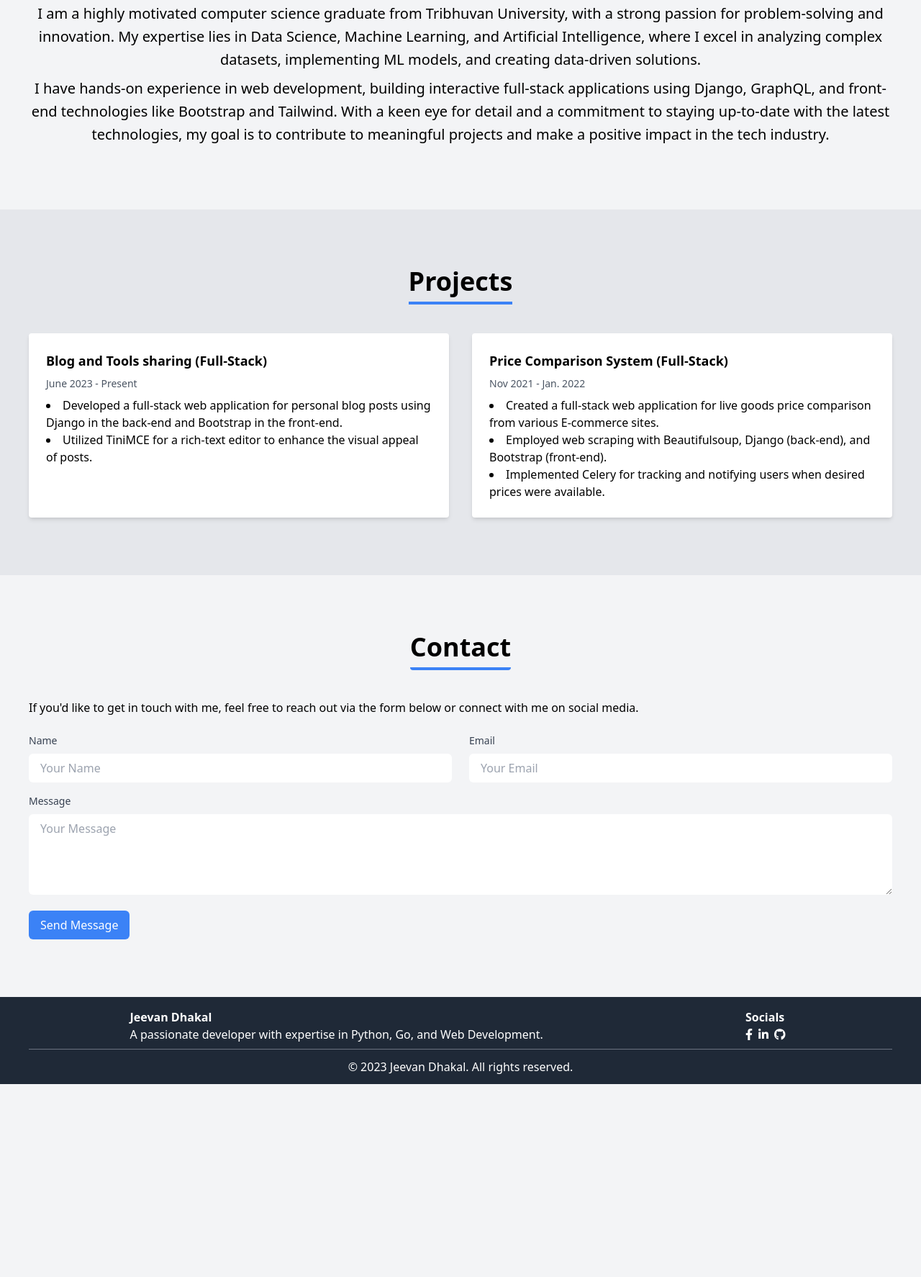
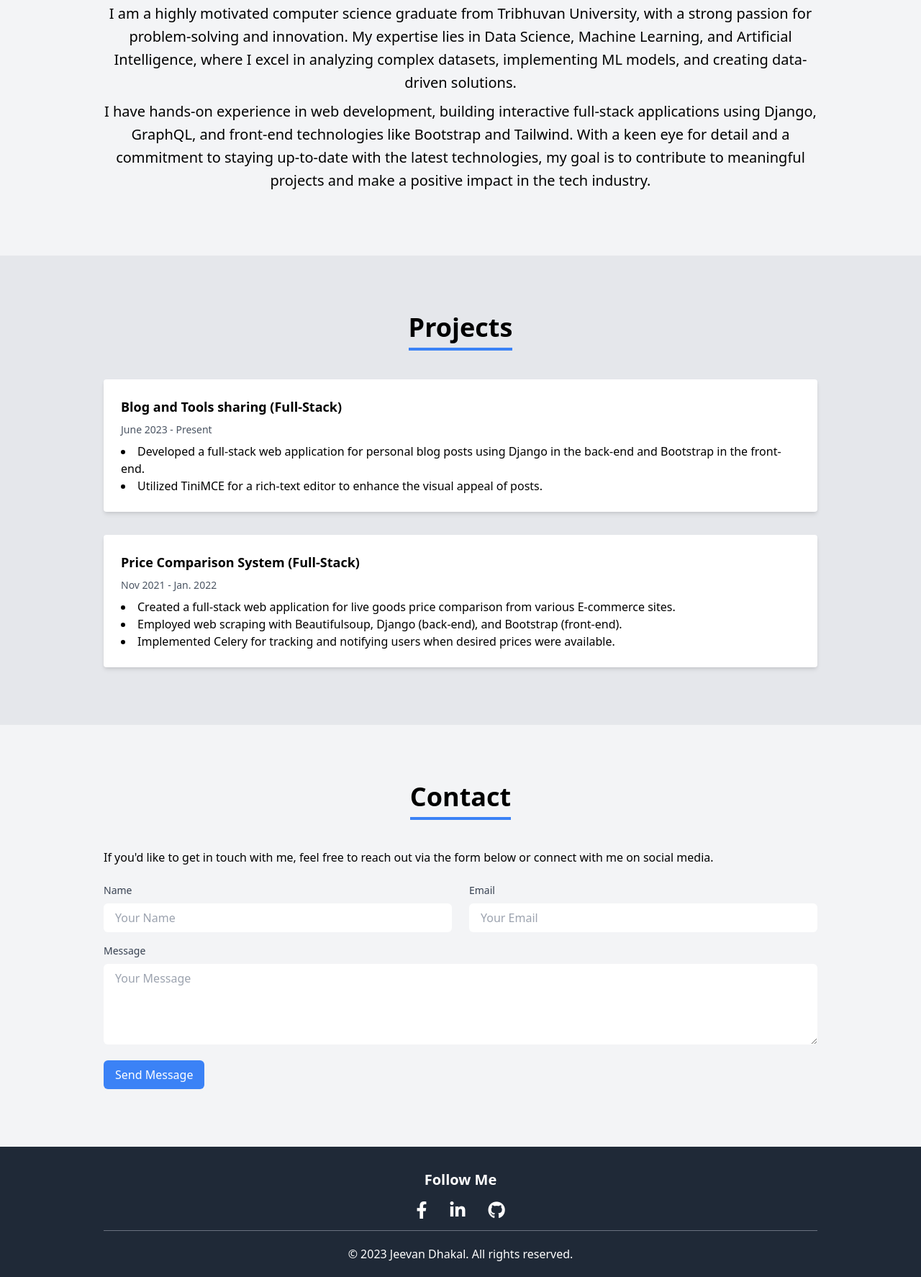
Before and after one commit to jeevandhakal/portfolio, a plain HTML site: page index.html in a window 1280 px wide. Shown: the part 969-2743 px from the top of the page at 72% size. Before the commit the page ends 2475 px from the top, so only its background shows below. Drawn offline with nearby package versions, Linux system fonts and the light colour scheme.

Commit message:
style: responsiveness

```diff
--- a/index.html
+++ b/index.html
@@ -4,7 +4,14 @@
 <head>
   <meta charset="UTF-8">
   <meta name="viewport" content="width=device-width, initial-scale=1.0">
+  <link rel="apple-touch-icon" sizes="180x180" href="images/assets/apple-touch-icon.png">
+  <link rel="icon" type="image/png" sizes="32x32" href="images/assets/favicon-32x32.png">
+  <link rel="icon" type="image/png" sizes="16x16" href="images/assets/favicon-16x16.png">
+  <link rel="manifest" href="images/assets/site.webmanifest">
+  <meta name="theme-color" content="#ffffff">
   <title>Jeevan Dhakal - Portfolio</title>
+  <meta name="description"
+    content="I'm Jeevan Dhakal. A passionate developer with expertise in Python, Go, and Web Development.">
   <!-- Add Tailwind CSS CDN -->
   <link href="https://cdn.jsdelivr.net/npm/tailwindcss@2.2.19/dist/tailwind.min.css" rel="stylesheet">
   <!-- Add Font Awesome CDN for icons -->
@@ -13,7 +20,7 @@
 
 <body class="bg-gray-100">
   <!-- Navbar -->
-  <nav class="fixed w-full z-10 top-0 bg-blue-500 text-white p-5">
+  <nav class="fixed w-full top-0 bg-blue-500 text-white px-5 py-3">
     <div class="container mx-auto flex justify-between items-center">
       <div class="flex items-center space-x-3">
         <div class="h-12 w-12 rounded-full overflow-hidden border-2 boarder-gray-800">
@@ -41,19 +48,19 @@
   </nav>
 
   <!-- Hero Section -->
-  <header class="bg-gray-800 flex items-center justify-center text-white text-center px-10 h-screen">
+  <header class="bg-gray-800 flex items-center justify-center text-white text-center px-5 h-screen">
     <div>
-      <h1 class="text-6xl font-bold">Hi, I'm Jeevan Dhakal</h1>
-      <p class="text-xl mt-3 mb-8">A passionate developer with expertise in Python, Go, and Web Development.</p>
-      <a class="transition ease-in duration-200 text-white px-12 py-3 bg-blue-500 rounded-lg text-xl hover:bg-blue-600"
+      <h1 class="text-6xl font-bold mb-4 mx-20">Hey, I'm Jeevan Dhakal</h1>
+      <p class="text-xl mt-3 mb-20">A passionate developer with expertise in Python, Go, and Web Development.</p>
+      <a class="transition ease-in hover:text-gray-800 font-bold duration-200 text-white px-16 py-3 drop-shadow-sm bg-transparent border-2 rounded-lg text-xl hover:bg-white"
         href="#contact">Contact</a>
     </div>
   </header>
 
   <!-- About Section -->
-  <section id="about" class="py-20 px-5 lg:px-10">
+  <section id="about" class="py-20 px-5">
     <div class="flex justify-center items-center text-center">
-      <div class="mt-10 md:mt-0">
+      <div class="mt-10 md:mt-0 md:w-4/5 w-11/12">
         <h2 class="text-4xl font-bold mb-10 border-b-4 border-blue-500 inline-block pb-2">About Me</h2>
         <p class="mb-2 text-xl leading-8">I am a highly motivated computer science graduate from Tribhuvan University,
           with a
@@ -72,14 +79,14 @@
   </section>
 
   <!-- Projects Section -->
-  <section id="projects" class="bg-gray-200 py-20 px-5 lg:px-10">
-    <div class="container mx-auto">
+  <section id="projects" class="bg-gray-200 py-20 px-5">
+    <div class="container mx-auto md:w-4/5 w-11/12">
       <div class="text-center mt-10 md:mt-0">
         <h2 class="text-4xl font-bold mb-10 border-b-4 border-blue-500 inline-block pb-2">Projects</h2>
       </div>
 
       <!-- Add your projects here -->
-      <div class="grid grid-cols-1 md:grid-cols-2 gap-8">
+      <div class="grid grid-cols-1 gap-8">
         <div class="bg-white p-6 rounded shadow-md">
           <h3 class="text-lg font-bold mb-2">Blog and Tools sharing (Full-Stack)</h3>
           <p class="text-sm text-gray-600 mb-2">June 2023 - Present</p>
@@ -104,10 +111,10 @@
   </section>
 
   <!-- Contact Section -->
-  <section id="contact" class="py-20 px-5 lg:px-10">
-    <div class="container mx-auto">
+  <section id="contact" class="py-20 px-5">
+    <div class="container mx-auto md:w-4/5 w-11/12">
       <div class="text-center mt-10 md:mt-0">
-        <h2 class="text-4xl font-bold mb-10 border-b-4 rounded border-blue-500 inline-block pb-2">Contact</h2>
+        <h2 class="text-4xl font-bold mb-10 border-b-4 border-blue-500 inline-block pb-2">Contact</h2>
       </div>
       <p>If you'd like to get in touch with me, feel free to reach out via the form below or connect with me on social
         media.</p>
@@ -135,8 +142,6 @@
           class="bg-blue-500 text-white py-2 px-4 rounded-md hover:bg-blue-600 transition-all ease-in-out">Send
           Message</button>
       </form>
-
-
     </div>
   </section>
 
@@ -144,27 +149,29 @@
 
 
   <!-- Footer Section -->
-  <footer class="bg-gray-800 text-white px-5 pt-4 md:px-10">
-    <!-- Social Media Links -->
-    <div class="flex flex-col md:flex-row-reverse md:justify-around">
-      <div>
-        <h4 class="font-bold">Socials</h4>
-        <div class="flex justify-start">
-          <a href="https://www.facebook.com/jeevan.dhakal.121/" target="_blank" title="Facebook"
-            class="text-white pr-2 hover:text-blue-500 mb-2"><i class="fab fa-facebook-f"></i></a>
-          <a href="https://www.linkedin.com/in/dhakaljeevan/" target="_blank" title="LinkedIn"
-            class="text-white pr-2 hover:text-blue-500 mb-2"><i class="fab fa-linkedin-in"></i></a>
-          <a href="https://github.com/jeevandhakal" target="_blank" title="GitHub"
-            class="text-white pr-2 hover:text-blue-500"><i class="fab fa-github"></i></a>
+  <footer class="bg-gray-800 text-white px-5 pt-4">
+    <div class="md:w-4/5 w-11/12 mx-auto">
+      <!-- Social Media Links -->
+      <div class="flex justify-center items-center pt-4">
+        <div class="text-center">
+          <h4 class="font-bold text-xl inline-block">Follow Me</h4>
+          <div class="flex justify-center items-center py-3">
+            <a href="https://www.facebook.com/jeevan.dhakal.121/" target="_blank" title="Facebook"
+              class="transition ease-in duration-200 text-white px-4 text-2xl hover:text-blue-500"><i
+                class="fab fa-facebook-f"></i></a>
+            <a href="https://www.linkedin.com/in/dhakaljeevan/" target="_blank" title="LinkedIn"
+              class="transition ease-in duration-200 text-white px-4 text-2xl hover:text-blue-500"><i
+                class="fab fa-linkedin-in"></i></a>
+            <a href="https://github.com/jeevandhakal" target="_blank" title="GitHub"
+              class="transition ease-in duration-200 text-white px-4 text-2xl hover:text-blue-500"><i
+                class="fab fa-github"></i></a>
+          </div>
         </div>
       </div>
-      <div class="mb-2">
-        <h4 class="font-bold">Jeevan Dhakal</h4>
-        <p>A passionate developer with expertise in Python, Go, and Web Development.</p>
+      <div class="mx-auto border-t border-gray-500 py-5 text-center">
+        <p>&copy; 2023 Jeevan Dhakal. All rights reserved.</p>
       </div>
-    </div>
-    <div class="mx-auto border-t border-gray-500 py-3 text-center">
-      <p>&copy; 2023 Jeevan Dhakal. All rights reserved.</p>
+
     </div>
   </footer>
 
```
Also changed, not shown: images/assets/apple-touch-icon.png (added), images/assets/favicon-16x16.png (added), images/assets/favicon-32x32.png (added), images/assets/site.webmanifest (added).
